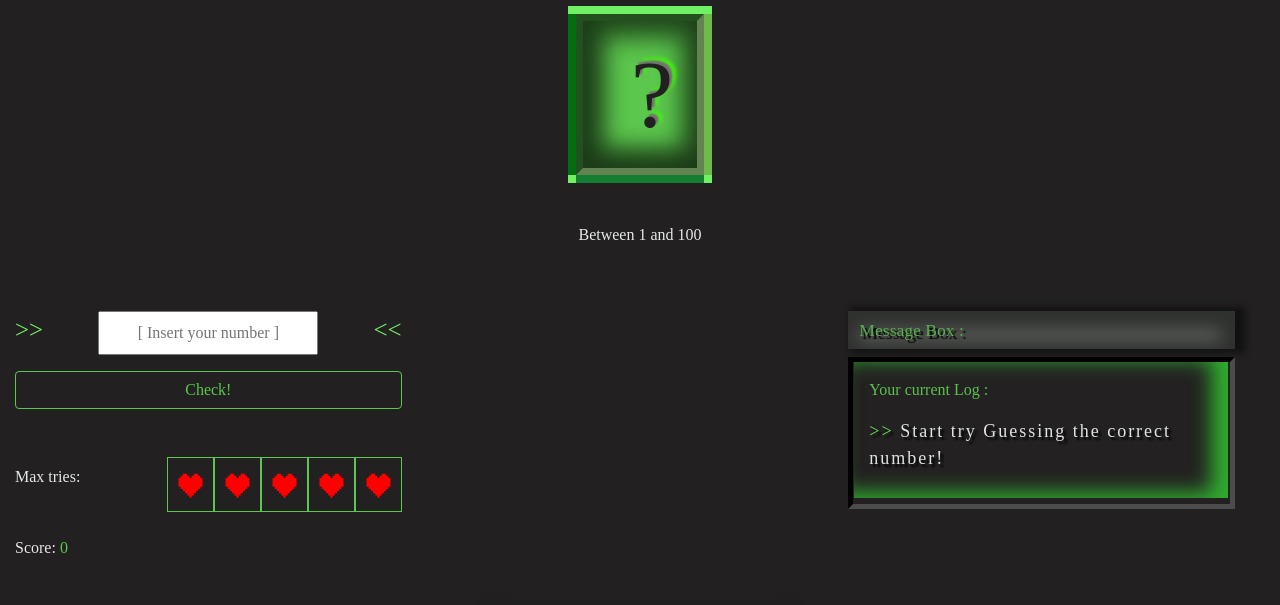
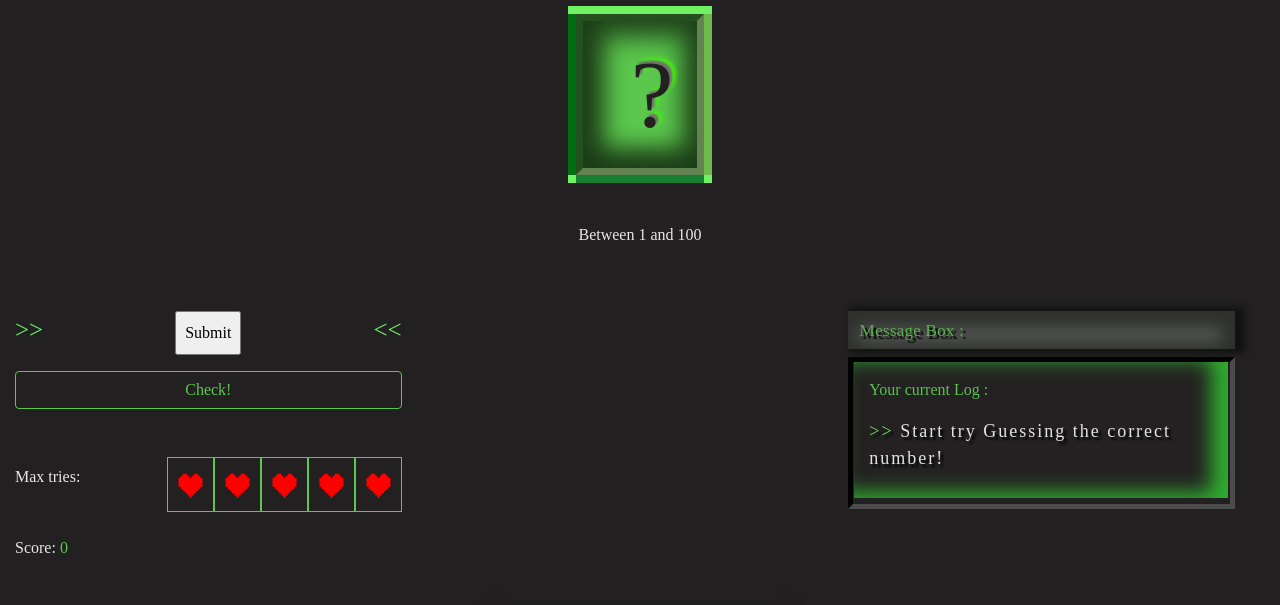
Before and after one commit to cristina-Q/GuessGame-JS, a website: page index.html in a window 1280 px wide. Shown: the part 189-794 px from the top of the page. Drawn offline with Linux system fonts and the light colour scheme; a web font is replaced by a local one.

Commit message:
test mob type(number) bug

```diff
--- a/index.html
+++ b/index.html
@@ -107,7 +107,7 @@
         >
           <div class="input-wrapper d-flex justify-content-between ">
             <input
-              type="number"
+              type="submit"
               class="user-input p-2 mb-3"
               placeholder="[ Insert your number ]"
               role="botton"
```
